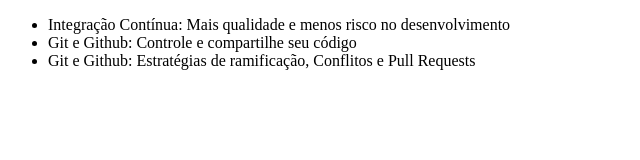
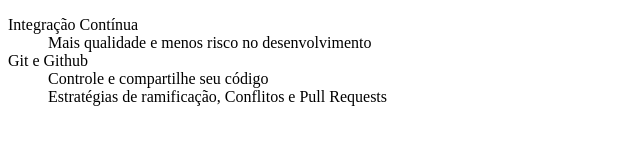
Before and after one commit to Gustavobtfelix/Alura-Curso, a plain HTML site: page index.html in a window 1280 px wide. Shown: the whole page, without its empty margins (0-640 px from the left). Drawn offline with Linux system fonts and the light colour scheme.

Commit message:
mudando ul e li por dl e dd e Adicionando Subtitulos

```diff
--- a/index.html
+++ b/index.html
@@ -5,10 +5,13 @@
     <title>Cursos da Alura</title>
 </head>
 <body>
-    <ul>
-        <li>Integração Contínua: Mais qualidade e menos risco no desenvolvimento</li>
-        <li>Git e Github: Controle e compartilhe seu código</li>
-        <li>Git e Github: Estratégias de ramificação, Conflitos e Pull Requests</li>
-    </ul>
+    <dl>
+        <dt>Integração Contínua</dt>
+        <dd>Mais qualidade e menos risco no desenvolvimento</dd>
+
+        <dt>Git e Github</dt>
+        <dd>Controle e compartilhe seu código</dd>
+        <dd>Estratégias de ramificação, Conflitos e Pull Requests</dd>
+    </dl>
 </body>
 </html>
```
